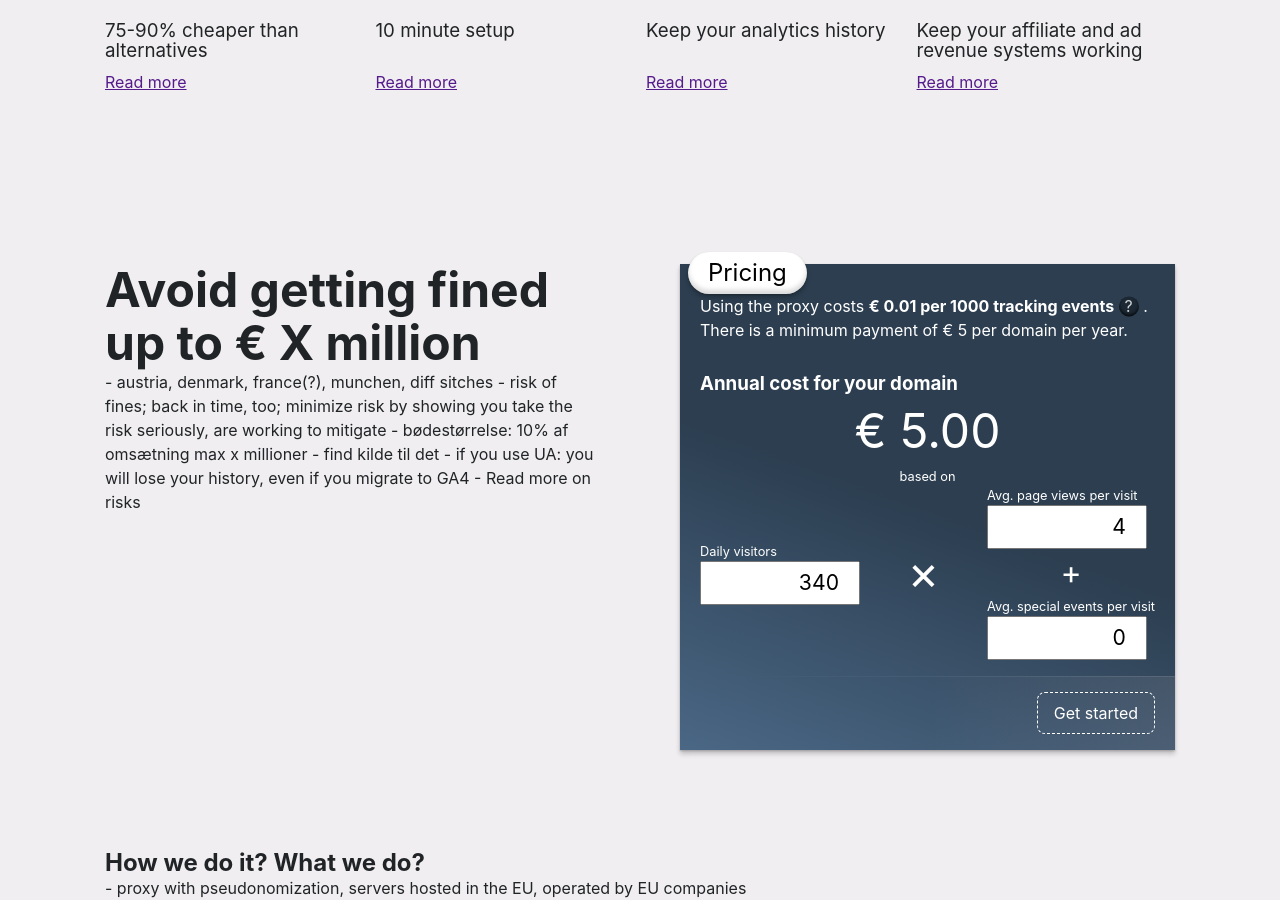
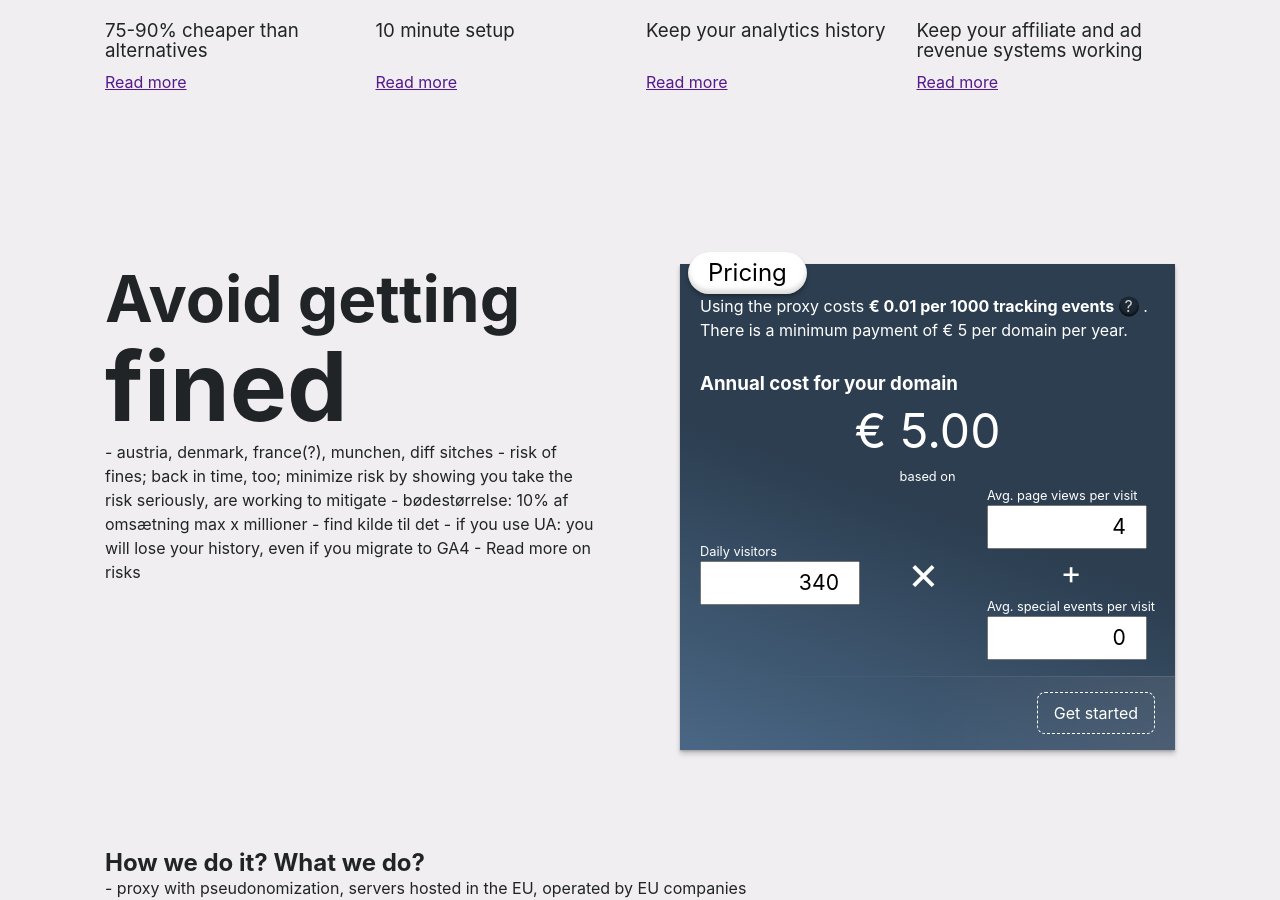
Before and after one commit to derangeddk/deranged.dk, a Jekyll site: the page built from fix-analytics/index.html, in a window 1280 px wide and 900 px high, scrolled down 394 px. Built offline with Jekyll 4.4.1, drawn with Linux system fonts in a browser that asks for light colours.

Commit message:
Avoid getting fined doesnt need amount

```diff
--- a/_includes/fix-analytics-risk-and-price.html
+++ b/_includes/fix-analytics-risk-and-price.html
@@ -1,9 +1,9 @@
 <section class="content-section">
   <div class="aside-section aside-section--equal">
     <div>
-      <h2 class="text--huge">
-        Avoid getting fined<br />
-        up to <strong>€ X million</strong>
+      <h2 class="heading--big">
+        Avoid getting<br />
+        <span class="heading--huge"><strong>fined</strong></span>
       </h2>
       - austria, denmark, france(?), munchen, diff sitches
       - risk of fines; back in time, too; minimize risk by showing you take the risk seriously, are working to mitigate
```
